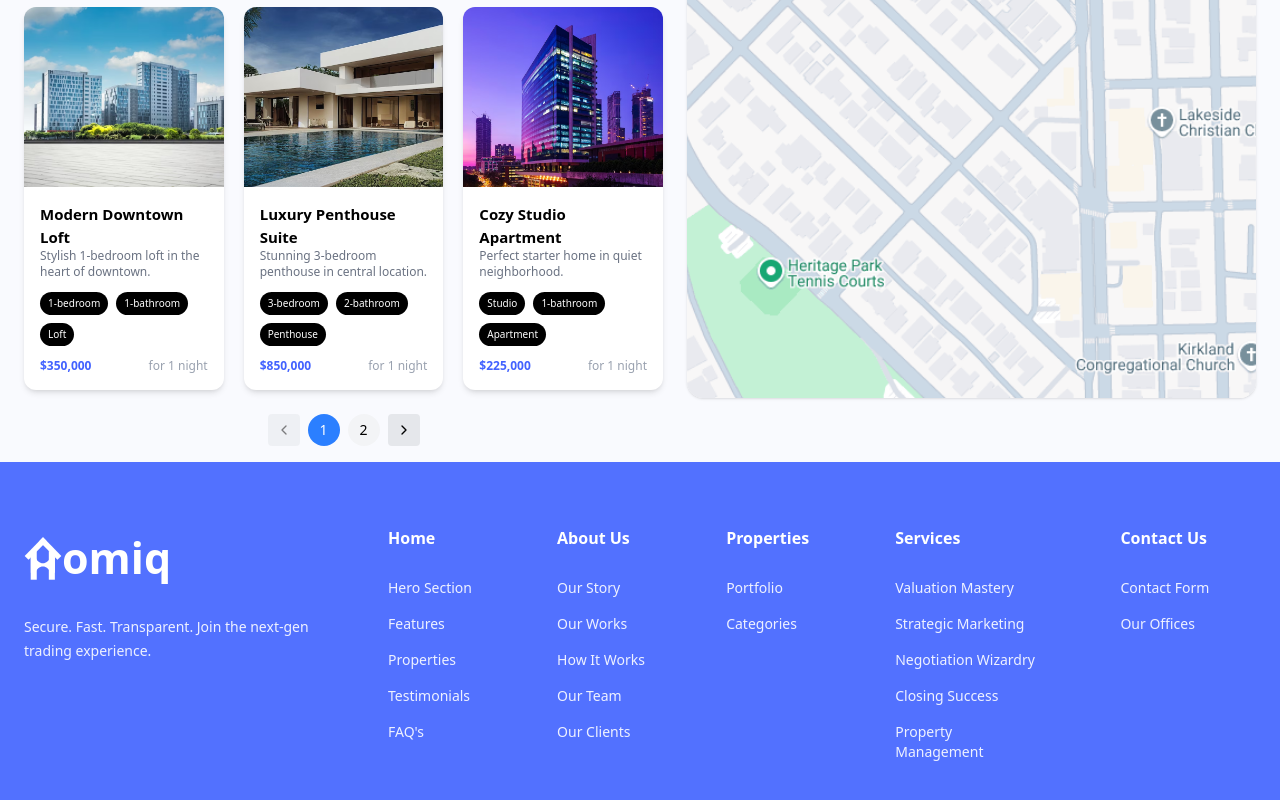
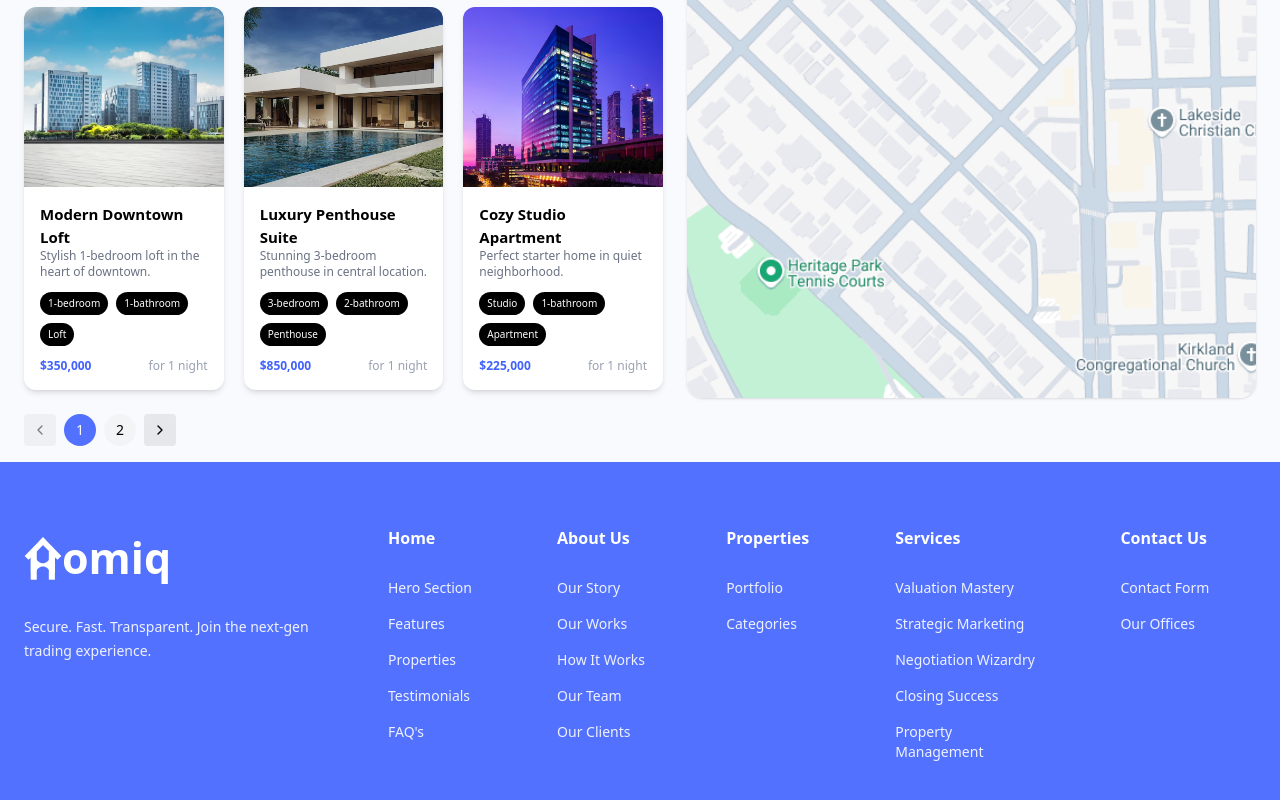
Before and after one commit to TamimOp/Homiq, a Next.js app: page /BrowsePage in a window 1280 px wide. Shown: the part 724-1524 px from the top of the page. Built offline with nearby package versions, Linux system fonts and the light colour scheme.

Commit message:
update pagination alignment and button color for improved UI consistency

```diff
--- a/app/BrowsePage/page.tsx
+++ b/app/BrowsePage/page.tsx
@@ -281,7 +281,7 @@ function BrowsePageContent() {
 
           {/* Pagination */}
           {totalPages > 1 && (
-            <div className="flex justify-center items-center gap-2 mt-6">
+            <div className="flex justify-start items-center gap-2 mt-6">
               <button
                 onClick={() => setCurrentPage((p) => Math.max(1, p - 1))}
                 disabled={currentPage === 1}
@@ -295,7 +295,7 @@ function BrowsePageContent() {
                   onClick={() => setCurrentPage(i + 1)}
                   className={`w-8 h-8 text-sm rounded-full ${
                     i + 1 === currentPage
-                      ? "bg-blue-500 text-white"
+                      ? "bg-[#5271FF] text-white"
                       : "bg-gray-100"
                   }`}
                 >
```
